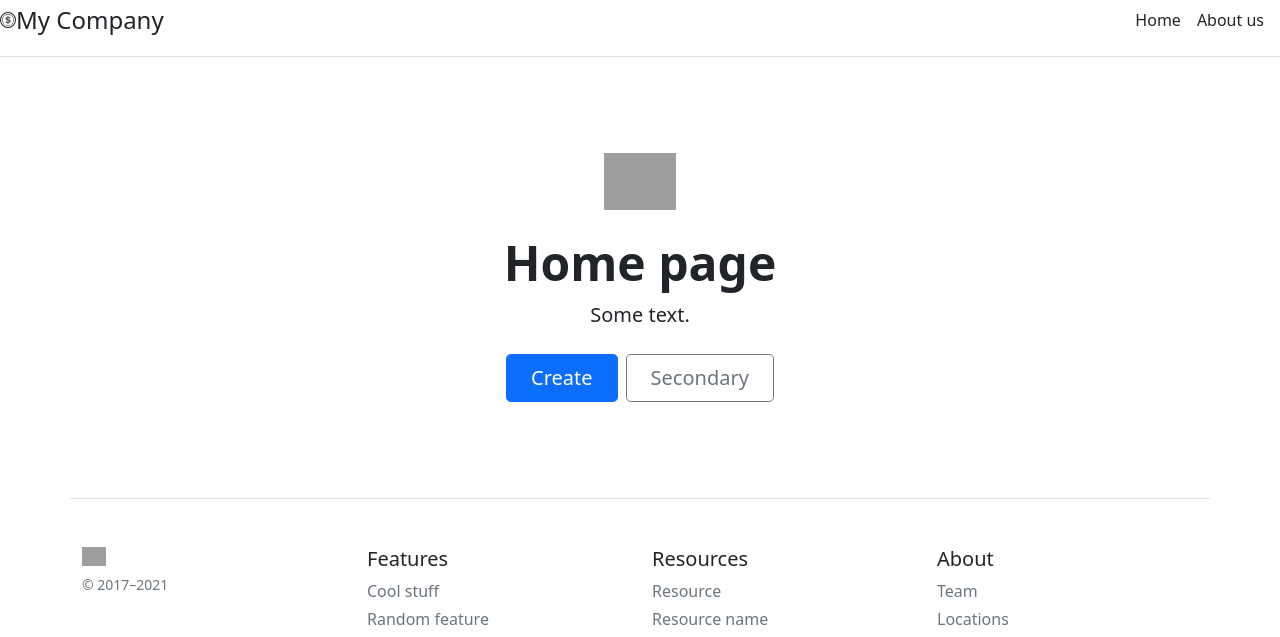
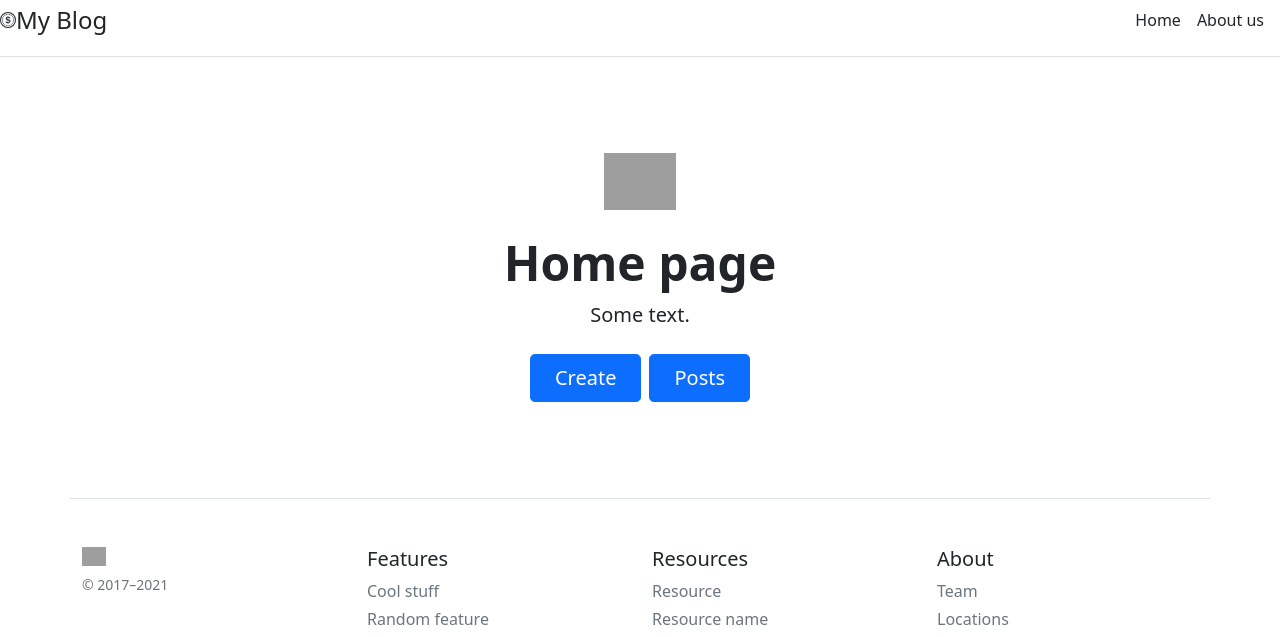
Before and after one commit to RuslanTahiiev/flaskBlog, a Flask app: page / in a window 1280 px wide. Shown: the top 637 px of the page. Run offline with Flask 2, Linux system fonts and the light colour scheme; grey boxes are pictures that could not be loaded.

Commit message:
Second commit

```diff
--- a/flaskr/main.py
+++ b/flaskr/main.py
@@ -1,5 +1,4 @@
 from flask import Flask, render_template, url_for, request, redirect
-
 
 
 app = Flask(__name__)
@@ -25,10 +24,25 @@ def create_article():
         import mymodels
         article = mymodels.Article(title, intro, text)
         if article.add_article():
-            return redirect('/')
+            return redirect('/posts')
 
     return render_template('create.html')
 
 
+@app.route('/posts')
+def posts():
+    import mymodels
+    articles = mymodels.Article.query.order_by(mymodels.Article.date.desc()).all()
+    return render_template('posts.html', articles=articles)
+
+
+@app.route('/posts/<int:id>')
+def post_detail(id):
+    import mymodels
+    article = mymodels.Article.query.get(id)
+    return render_template('post_detail.html', article=article)
+
+
+
 if __name__ == '__main__':
     app.run(debug=True)
--- a/flaskr/templates/base.html
+++ b/flaskr/templates/base.html
@@ -14,7 +14,7 @@
                   <path d="M8 15A7 7 0 1 1 8 1a7 7 0 0 1 0 14zm0 1A8 8 0 1 0 8 0a8 8 0 0 0 0 16z"/>
                   <path d="M8 13.5a5.5 5.5 0 1 1 0-11 5.5 5.5 0 0 1 0 11zm0 .5A6 6 0 1 0 8 2a6 6 0 0 0 0 12z"/>
               </svg>
-            <span class="fs-4">My Company</span>
+            <span class="fs-4">My Blog</span>
           </a>
 
           <nav class="d-inline-flex mt-2 mt-md-0 ms-md-auto">
--- a/flaskr/templates/create.html
+++ b/flaskr/templates/create.html
@@ -1,7 +1,7 @@
 {% extends 'base.html' %}
 
 {% block title %}
-About us
+Create article
 {% endblock %}
 {% block body %}
     <div class="container mt-5">
--- a/flaskr/templates/home.html
+++ b/flaskr/templates/home.html
@@ -11,12 +11,8 @@ Home page
             <div class="col-lg-6 mx-auto">
               <p class="lead mb-4">Some text.</p>
               <div class="d-grid gap-2 d-sm-flex justify-content-sm-center">
-
-                <button type="button" class="btn btn-primary btn-lg px-4 gap-3">
-                    Create
-                    <a href="/create"></a>
-                </button>
-                <button type="button" class="btn btn-outline-secondary btn-lg px-4">Secondary</button>
+                <a href="/create" class="btn btn-primary btn-lg px-4 gap-3">Create</a>
+                <a href="/posts" class="btn btn-primary btn-lg px-4 gap-3">Posts</a>
               </div>
             </div>
         </div>
```
Also changed, not shown: flaskr/templates/posts.html (added, +25 -0 lines), README.md.
